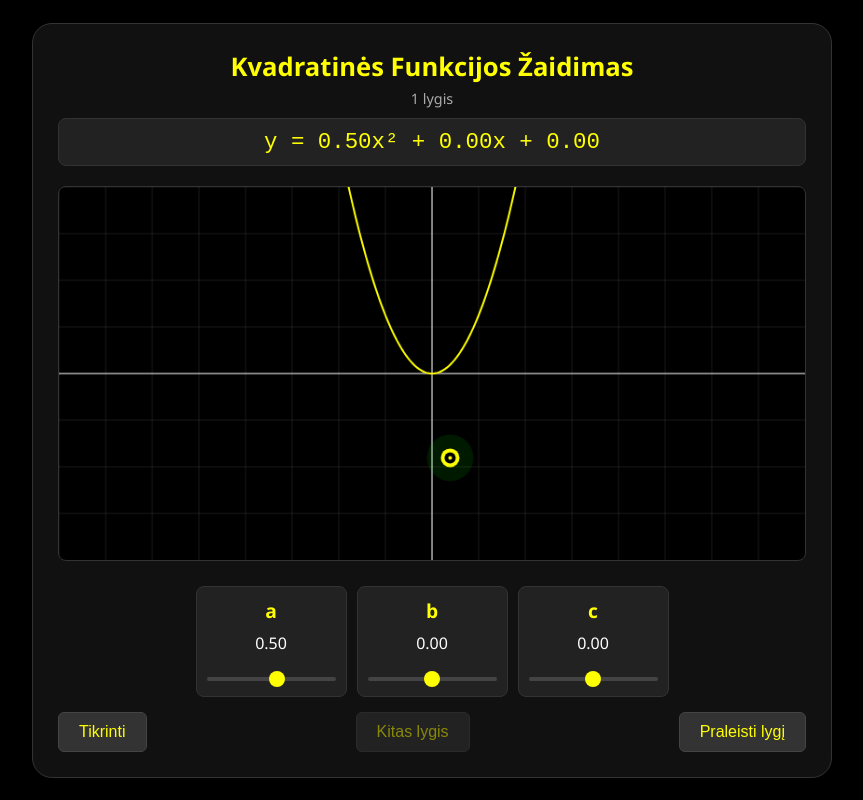
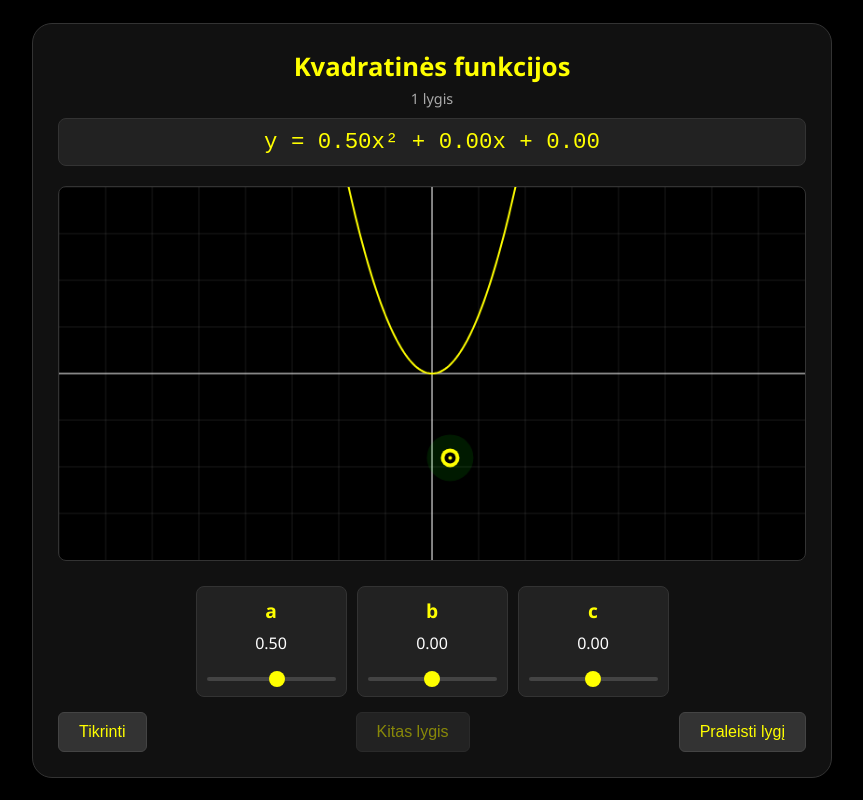
Before and after one commit to CharPointer/QuadraticGame, a plain HTML site: page index.html in a window 1280 px wide. Shown: the whole page, without its empty margins (208-1071 px from the left). Drawn offline with Linux system fonts and the light colour scheme.

Commit message:
Update index.html

```diff
--- a/index.html
+++ b/index.html
@@ -214,7 +214,7 @@
 <body>
     <div class="game-container">
         <div class="header">
-            <h1 id="gameTitle">Kvadratinės Funkcijos Žaidimas</h1>
+            <h1 id="gameTitle">Kvadratinės funkcijos</h1>
             <div class="level" id="levelText">1 lygis</div>
             <div class="equation-display" id="equationDisplay">y = 0.5x² + 0.0x + 0.0</div>
         </div>
```
